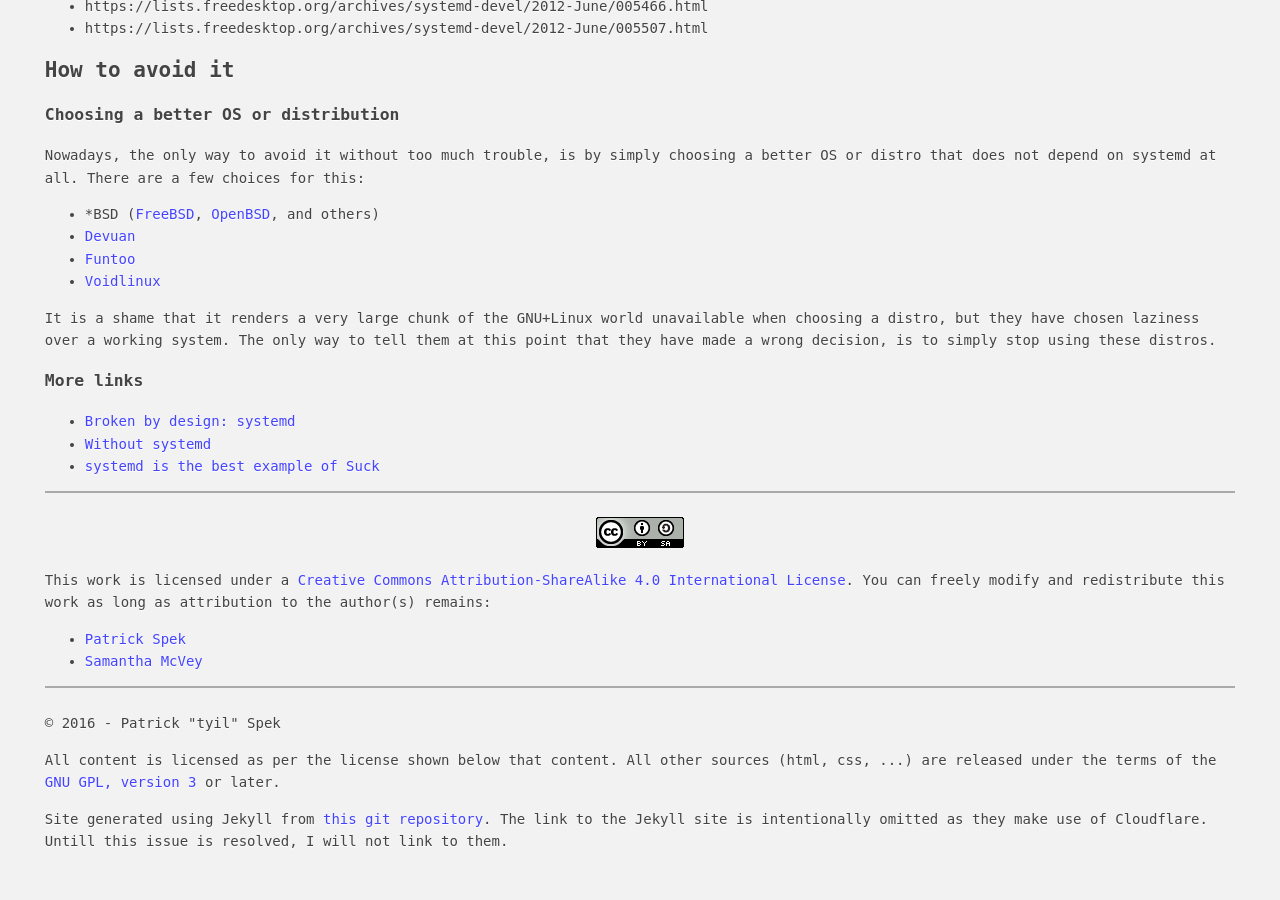
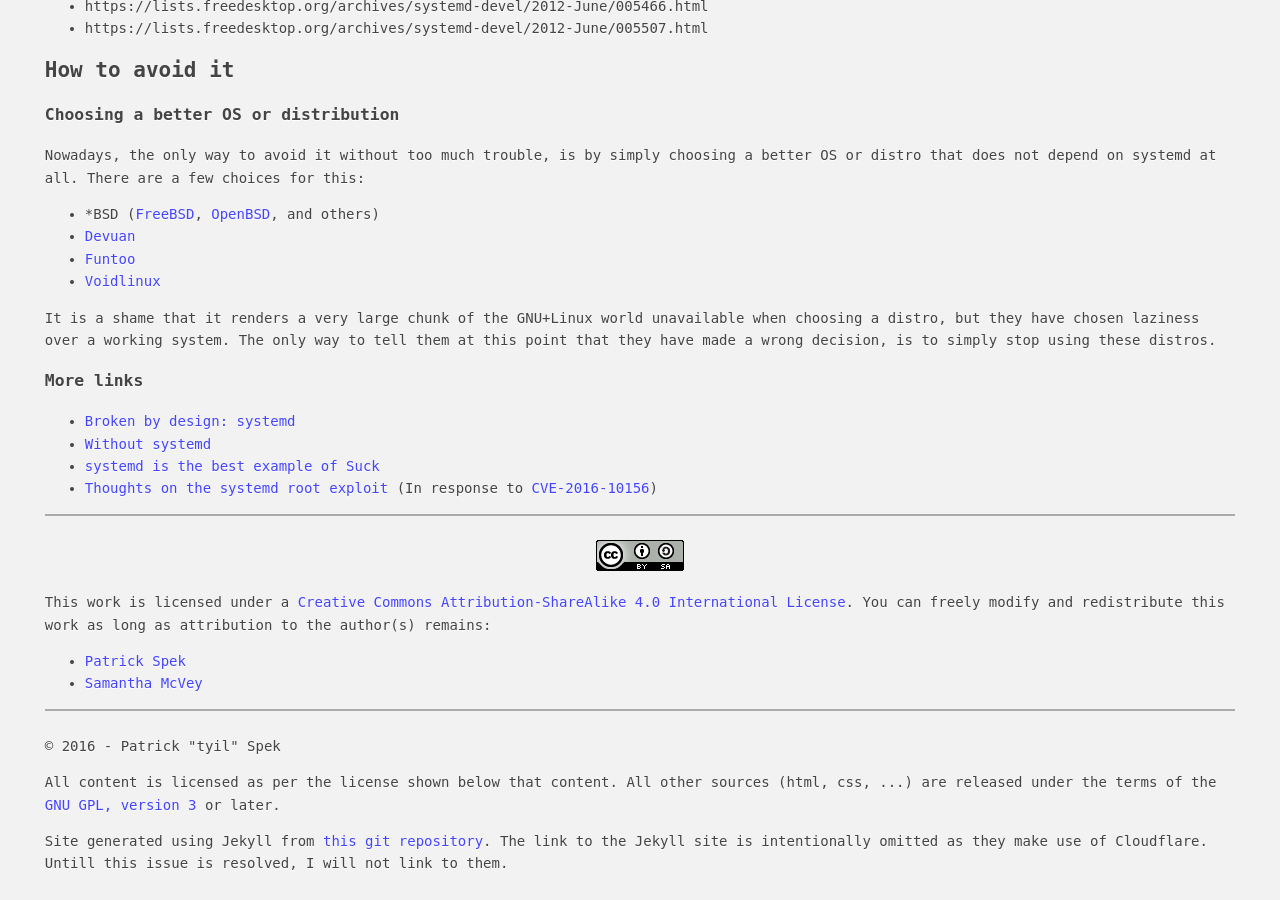
Before and after one commit to Tyil/website, a Jekyll site: the page built from _articles/syste.md, in a window 1280 px wide and 900 px high, scrolled down 4414 px. Built offline with Jekyll 4.4.1, drawn with Linux system fonts in a browser that asks for light colours; Markdown is read by kramdown in place of the engine named in the settings; before the commit the page ends 5292 px from its top, so only the background shows below that.

Commit message:
Add reference to article on a systemd CVE by agwa

```diff
--- a/_articles/syste.md
+++ b/_articles/syste.md
@@ -260,8 +260,11 @@ wrong decision, is to simply stop using these distros.
 - [Broken by design: systemd][broken-systemd]
 - [Without systemd][without-systemd]
 - [systemd is the best example of Suck][suckless-systemd]
+- [Thoughts on the systemd root exploit][agwa-systemd-root-exploit] (In response to [CVE-2016-10156][cve-2016-10156])
 
+[agwa-systemd-root-exploit]: https://www.agwa.name/blog/post/thoughts_on_the_systemd_root_exploit
 [broken-systemd]: http://ewontfix.com/14/
+[cve-2016-10156]: http://www.openwall.com/lists/oss-security/2017/01/24/4
 [devuan]: https://devuan.org/
 [eudev]: https://wiki.gentoo.org/wiki/Eudev
 [freebsd]: https://www.freebsd.org/
```
